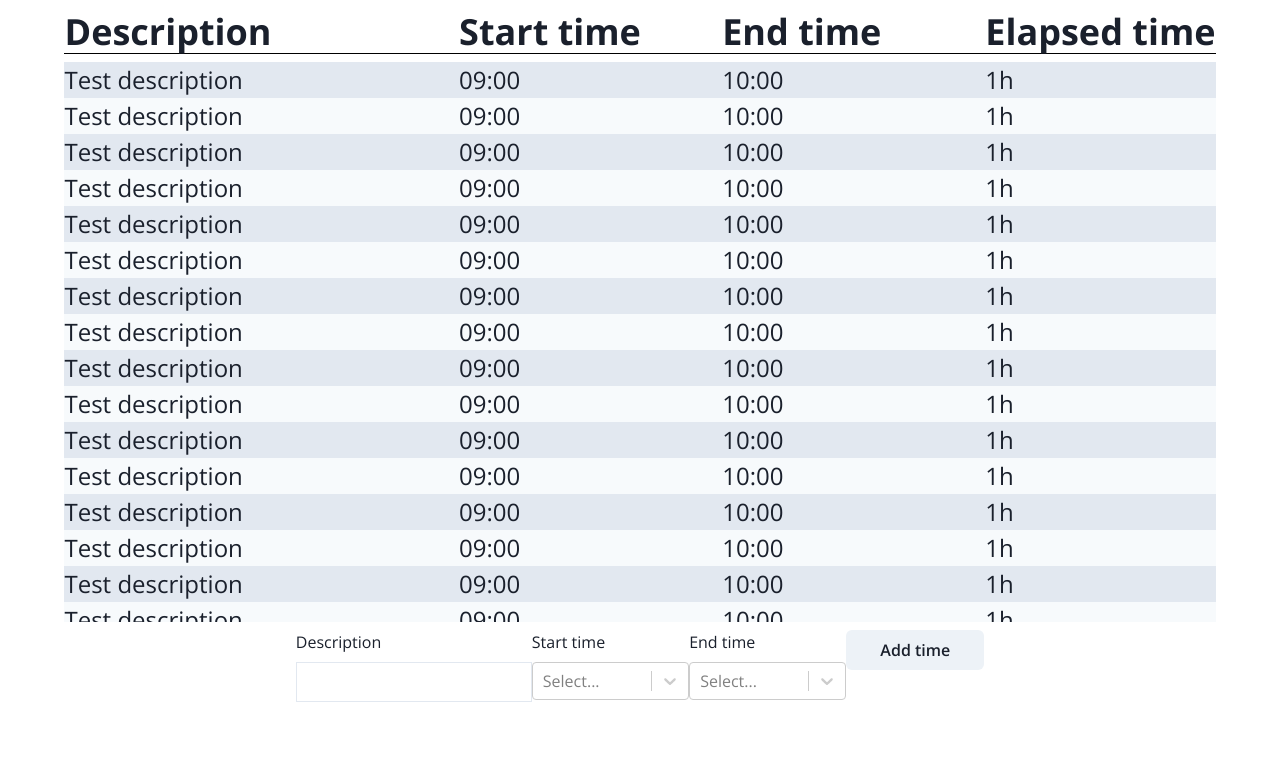
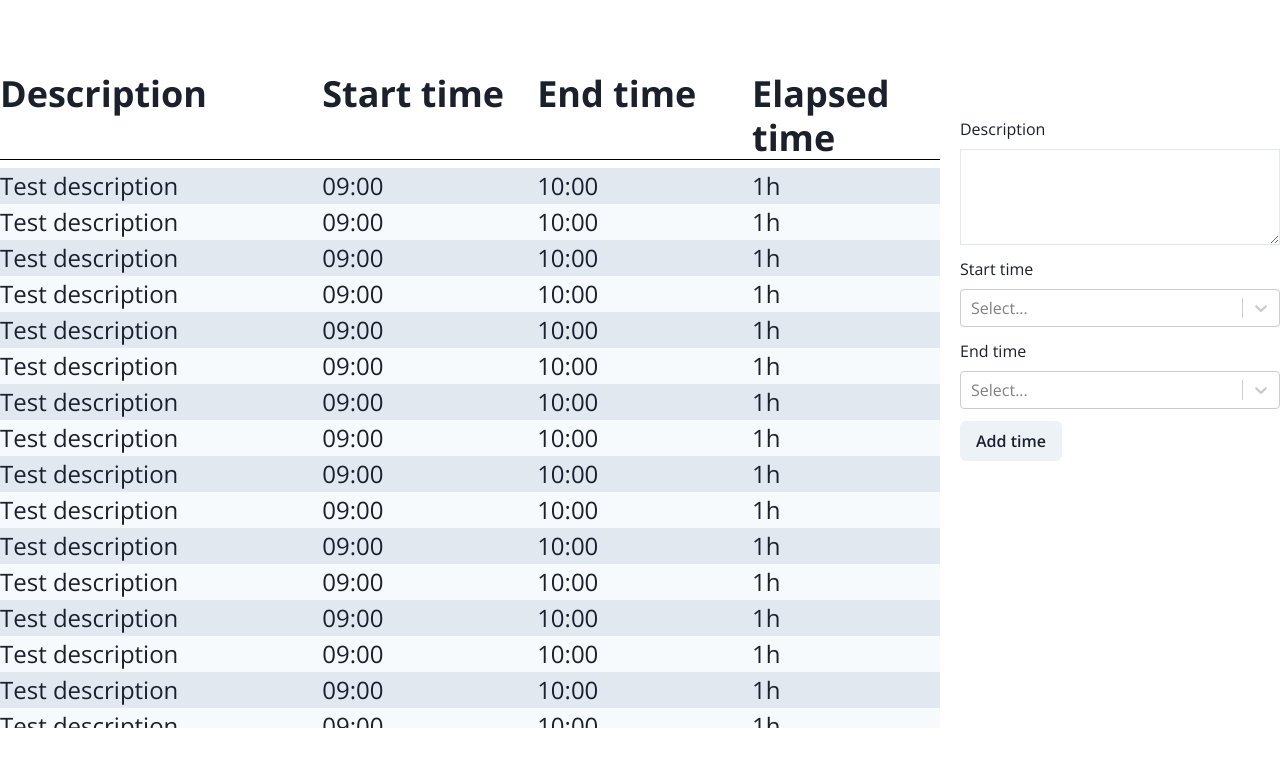
Before and after one commit to MikoGD/time-tracker, a React (Create React App) app: page / in a window 1280 px wide. Shown: the top 766 px of the page. Built offline with nearby package versions, Linux system fonts and the light colour scheme; the HTML template or start-up script is replaced by a standard one.

Commit message:
Update time-sheet
- Refactored time-sheet-row-input to time-sheet-input
- time-sheet-input is not a form on the side of the time-sheet and not a
  row
- Moved configured-form to time-sheet-input

```diff
--- /dev/null
+++ b/src/components/time-sheet/time-sheet-input.component.tsx
@@ -0,0 +1,94 @@
+import React, { useMemo } from 'react';
+import { FormikProps } from 'formik';
+import { Button, Flex, FormControl, FormLabel, VStack } from '@chakra-ui/react';
+import { CustomSelect } from '../custom-select';
+import { ConfiguredField, ConfiguredForm } from '../form';
+import { TimeSheetSchema } from './time-sheet.model';
+
+const padLeadingZeros = (num: string, amount: number) => {
+  let newNum = num;
+  while (newNum.length < amount) newNum = `${0}${num}`;
+
+  return newNum;
+};
+
+interface TimeOption {
+  value: number;
+  label: string;
+}
+
+export const TimeSheetInput: React.FC = () => {
+  const times = useMemo(() => {
+    const tempTimes: string[] = [];
+
+    for (let hour = 0; hour <= 24; hour += 1) {
+      for (let minute = 0; minute < 60; minute += 5) {
+        tempTimes.push(`${padLeadingZeros(`${hour}`, 2)}:${padLeadingZeros(`${minute}`, 2)}`);
+      }
+    }
+    return tempTimes;
+  }, []);
+
+  const options = useMemo(() => {
+    const tempOptions: TimeOption[] = [];
+    times.forEach((time, index) => {
+      tempOptions.push({ label: time, value: index * 5 });
+    });
+    return tempOptions;
+  }, []);
+
+  const onSubmit = (values: TimeSheetSchema) => {
+    console.log(values);
+  };
+
+  const initialValues: TimeSheetSchema = {
+    description: '',
+    startTime: '09:00',
+    endTime: '10:00',
+    elapsedTime: '1h',
+  };
+
+  return (
+    <ConfiguredForm<TimeSheetSchema>
+      initialValues={initialValues}
+      onSubmit={onSubmit}
+      formStyles={{ w: '100%' }}
+      formName="time-sheet-row-input.component"
+    >
+      {(formikBag: FormikProps<TimeSheetSchema>) => (
+        <VStack flexDir="column" w="20rem" columnGap="2" mt="2.8rem" spacing="3">
+          <FormControl as={Flex} id="description" flexDir="column">
+            <FormLabel>Description</FormLabel>
+            <ConfiguredField
+              borderRadius="none"
+              id="description"
+              name="description"
+              onChange={formikBag.handleChange}
+              styles={{ h: '24' }}
+              textArea
+            />
+          </FormControl>
+          <FormControl as={Flex} id="startTime" flexDir="column">
+            <FormLabel>Start time</FormLabel>
+            <CustomSelect<TimeOption>
+              name="startTime"
+              onChange={(optionValue) => optionValue && formikBag.setFieldValue('startTime', optionValue.value)}
+              options={options}
+            />
+          </FormControl>
+          <FormControl as={Flex} id="endTime" flexDir="column">
+            <FormLabel>End time</FormLabel>
+            <CustomSelect<TimeOption>
+              name="endTime"
+              onChange={(optionValue) => optionValue && formikBag.setFieldValue('endTime', optionValue.value)}
+              options={options}
+            />
+          </FormControl>
+          <Flex flexDir="column" justifyContent="flex-end" alignItems="flex-start" w="100%">
+            <Button type="submit">Add time</Button>
+          </Flex>
+        </VStack>
+      )}
+    </ConfiguredForm>
+  );
+};
--- a/src/components/time-sheet/time-sheet-row-input.component.tsx
+++ /dev/null
@@ -1,77 +0,0 @@
-import React, { FormEvent, useMemo } from 'react';
-import { FormikProps } from 'formik';
-import { Button, Flex, FormControl, FormLabel, Grid, Input } from '@chakra-ui/react';
-import { CustomSelect } from '../custom-select';
-import { ConfiguredField } from '../form';
-import { TimeSheetSchema } from './time-sheet.model';
-
-// REVIEW:
-interface TimeSheetRowInputProps {
-  formikBag: FormikProps<TimeSheetSchema>;
-}
-
-const padLeadingZeros = (num: string, amount: number) => {
-  let newNum = num;
-  while (newNum.length < amount) newNum = `${0}${num}`;
-
-  return newNum;
-};
-
-interface TimeOption {
-  value: number;
-  label: string;
-}
-
-export const TimeSheetRowInput: React.FC<TimeSheetRowInputProps> = ({ formikBag }) => {
-  const times = useMemo(() => {
-    const tempTimes: string[] = [];
-
-    for (let hour = 0; hour <= 24; hour += 1) {
-      for (let minute = 0; minute < 60; minute += 5) {
-        tempTimes.push(`${padLeadingZeros(`${hour}`, 2)}:${padLeadingZeros(`${minute}`, 2)}`);
-      }
-    }
-    return tempTimes;
-  }, []);
-
-  const options = useMemo(() => {
-    const tempOptions: TimeOption[] = [];
-    times.forEach((time, index) => {
-      tempOptions.push({ label: time, value: index * 5 });
-    });
-    return tempOptions;
-  }, []);
-
-  const onSubmit = (e: FormEvent) => {
-    e.preventDefault();
-    formikBag.submitForm();
-  };
-
-  return (
-    <form onSubmit={onSubmit}>
-      <Grid templateColumns="3fr 2fr 2fr 1.75fr" w="100%" borderBottom="1px solid black" h="10rem">
-        <FormControl as={Flex} id="description" flexDir="column">
-          <FormLabel>Description</FormLabel>
-          <ConfiguredField borderRadius="none" onChange={formikBag.handleChange} name="description" id="description" />
-        </FormControl>
-        <FormControl as={Flex} id="startTime" flexDir="column">
-          <FormLabel>Start time</FormLabel>
-          <CustomSelect<TimeOption>
-            options={options}
-            onChange={(optionValue) => optionValue && formikBag.setFieldValue('startTime', optionValue.value)}
-            name="startTime"
-          />
-        </FormControl>
-        <FormControl as={Flex} id="endTime" flexDir="column">
-          <FormLabel>End time</FormLabel>
-          <CustomSelect<TimeOption>
-            options={options}
-            onChange={(optionValue) => optionValue && formikBag.setFieldValue('endTime', optionValue.value)}
-            name="endTime"
-          />
-        </FormControl>
-        <Button type="submit">Add time</Button>
-      </Grid>
-    </form>
-  );
-};
--- a/src/components/time-sheet/time-sheet.container.tsx
+++ b/src/components/time-sheet/time-sheet.container.tsx
@@ -1,24 +1,11 @@
 import React from 'react';
-import { FormikProps } from 'formik';
-import { ConfiguredForm } from '../form';
 import { TimeSheetView } from './time-sheet.view';
-import { TimeSheetSchema } from './time-sheet.model';
 
 // REVIEW:
 // interface TimeSheetContainerProps {}
 
 export const TimeSheetContainer: React.FC = () => {
-  const initialValues: TimeSheetSchema = {
-    description: '',
-    startTime: '09:00',
-    endTime: '10:00',
-    elapsedTime: '1h',
-  };
-  return (
-    <ConfiguredForm<TimeSheetSchema> initialValues={initialValues}>
-      {(formikBag: FormikProps<TimeSheetSchema>) => <TimeSheetView formikBag={formikBag} />}
-    </ConfiguredForm>
-  );
+  return <TimeSheetView />;
 };
 
 export const TimeSheet = TimeSheetContainer;
--- a/src/components/time-sheet/time-sheet.view.tsx
+++ b/src/components/time-sheet/time-sheet.view.tsx
@@ -1,21 +1,17 @@
 import React from 'react';
-import { FormikProps } from 'formik';
-import { VStack } from '@chakra-ui/react';
+import { Grid, VStack } from '@chakra-ui/react';
 import { TimeSheetRow } from './time-sheet-row.component';
-import { TimeSheetRowInput } from './time-sheet-row-input.component';
-import { TimeSheetSchema } from './time-sheet.model';
+import { TimeSheetInput } from './time-sheet-input.component';
 
 // REVIEW:
-interface TimeSheetViewProps {
-  formikBag: FormikProps<TimeSheetSchema>;
-}
 
-export const TimeSheetView: React.FC<TimeSheetViewProps> = ({ formikBag }) => {
+export const TimeSheetView: React.FC = () => {
   const amount: number[] = [];
   for (let i = 0; i < 50; i += 1) {
     amount.push(i);
   }
   return (
+    <Grid templateColumns="4fr 1fr" columnGap="5">
       <VStack>
         <TimeSheetRow isHeader />
         <VStack w="100%" maxH="70vh" overflow="auto" spacing="none">
@@ -27,7 +23,8 @@ export const TimeSheetView: React.FC<TimeSheetViewProps> = ({ formikBag }) => {
             return <TimeSheetRow key={Math.random()} styles={{ bgColor: 'gray.50' }} />;
           })}
         </VStack>
-      <TimeSheetRowInput formikBag={formikBag} />
       </VStack>
+      <TimeSheetInput />
+    </Grid>
   );
 };
```
Lines whose indentation alone changed are shown as unchanged.
